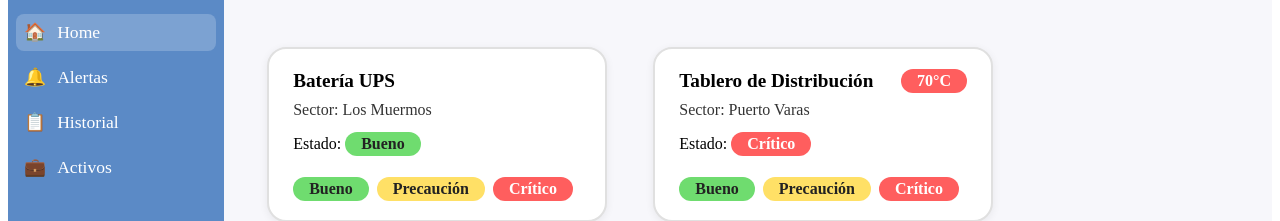
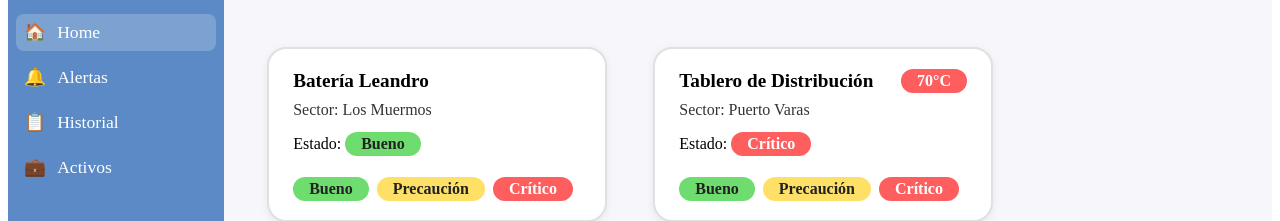
Before and after one commit to NachoOFC/SMTR, a Nuxt app: page / in a window 1280 px wide. Shown: the part 287-508 px from the top of the page. Built offline with nearby package versions, Linux system fonts and the light colour scheme.

Commit message:
cambio nombre bateria

```diff
--- a/pages/index.vue
+++ b/pages/index.vue
@@ -47,7 +47,7 @@ export default {
       assets: [
         {
           id: 10,
-          name: 'Batería UPS',
+          name: 'Batería Leandro',
           value: '90%',
           valueClass: 'badge-green',
           sector: 'Los Muermos',
```
